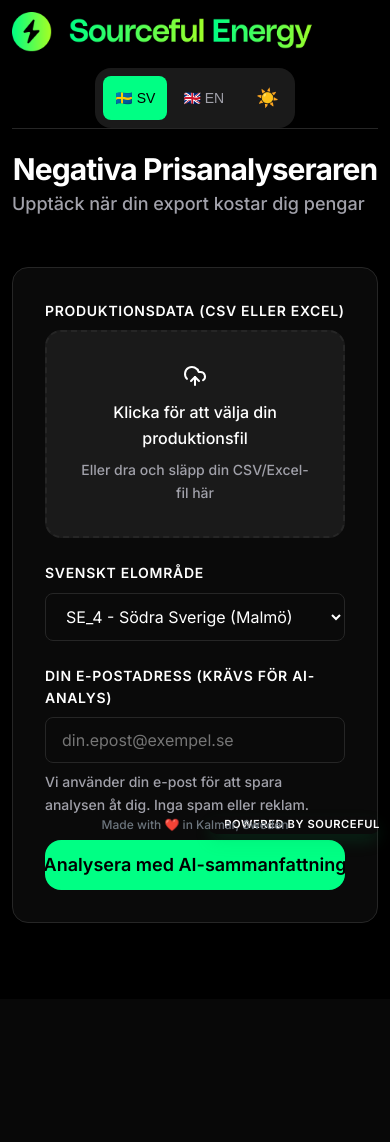
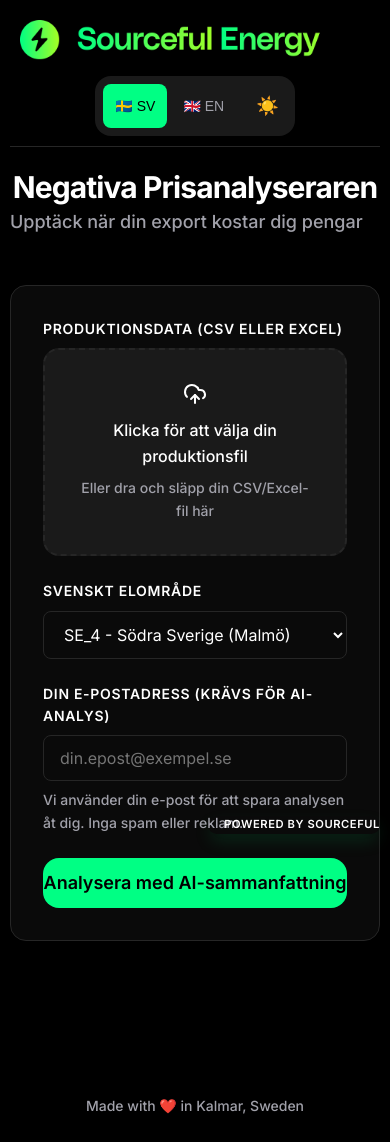
Before and after one commit to srcfl/negative-price-calc, a Flask app: page / in a window 390 px wide. Before the commit the page ends 923 px from the top, so only its background shows below. Run offline with Flask 3, Linux system fonts and the light colour scheme.

Commit message:
Improve footer and mobile layout styling
- Remove footer border and match page background color
- Add consistent 10px left/right padding for all mobile elements
- Ensure metric cards display in 5 full-width rows on mobile
- Update container, header, results, and footer padding
- Maintain proper visual hierarchy with consistent spacing

```diff
--- a/templates/index.html
+++ b/templates/index.html
@@ -1841,6 +1841,13 @@
             padding: var(--space-8);
         }
 
+        /* Mobile: Apply 10px side padding to headers */
+        @media (max-width: 768px) {
+            .results-header {
+                padding: var(--space-8) 10px 0;
+            }
+        }
+
         .metric-grid {
             display: grid;
             grid-template-columns: repeat(6, 1fr); /* Use 6 columns for precise control */
@@ -2017,6 +2024,16 @@
             }
         }
 
+        /* Page footer that scrolls with content */
+        .page-footer {
+            text-align: center;
+            padding: var(--space-8) 10px var(--space-6);
+            margin-top: var(--space-12);
+            font-size: var(--text-sm);
+            color: var(--muted-foreground);
+            background: var(--background);
+        }
+
         /* Enhanced Mobile Readability */
         @media (max-width: 768px) {
             :root {
@@ -2039,15 +2056,15 @@
             }
 
             .container {
-                padding: 12px;
+                padding: 10px;
             }
 
             .header {
-                padding: var(--spacing-lg);
+                padding: 10px;
             }
 
             .upload-section, .results-content {
-                padding: var(--spacing-lg);
+                padding: 10px;
             }
 
             .metric-value {
@@ -2158,6 +2175,9 @@
                 gap: 16px;
             }
 
+            .metric-card:nth-child(1),
+            .metric-card:nth-child(2),
+            .metric-card:nth-child(3),
             .metric-card:nth-child(4),
             .metric-card:nth-child(5) {
                 grid-row: auto;
@@ -3465,14 +3485,14 @@
         });
 
     </script>
+    <!-- Keep Sourceful badge fixed as before -->
     <a href="https://sourceful.energy" target="_blank" class="sourceful-badge" style="text-decoration: none; color: var(--energetic-teal); background: var(--pencil-grey); transition: all 0.3s ease;">
         POWERED BY SOURCEFUL
     </a>
 
-
-
-    <div style="position: fixed; bottom: 10px; left: 50%; transform: translateX(-50%); font-size: 12px; color: #6C757D; text-align: center; pointer-events: none; z-index: 1000;">
+    <!-- Footer that scrolls with page -->
+    <footer class="page-footer">
         <span data-i18n="made_in">Made with ❤️ in Kalmar, Sweden</span>
-    </div>
+    </footer>
 </body>
 </html>
```
